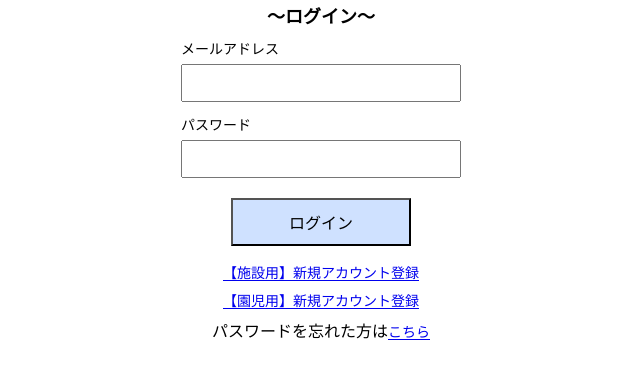
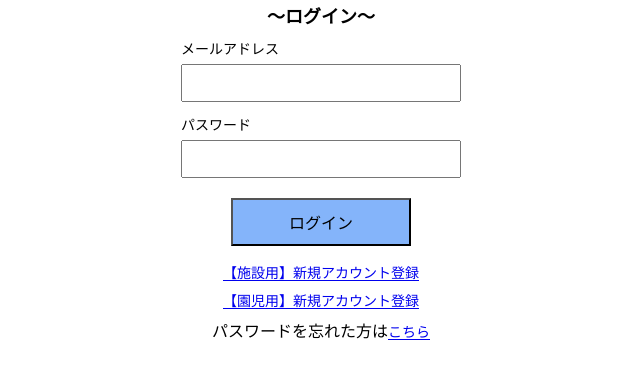
Before and after one commit to mai2130/sodachi_note, a Django app: page /accounts/login/ in a window 1280 px wide. Shown: the part 247-626 px from the top of the page, without its empty margins (319-959 px from the left). Run offline with Django 5.2, Linux system fonts and the light colour scheme.

Commit message:
ログインボタン色修正

```diff
--- a/static/css/login.css
+++ b/static/css/login.css
@@ -83,7 +83,7 @@ select{
   width: 60%;
   margin: 20px auto 0;
   padding: 10px 0;
-  background:#cfe1ff;
+  background:#2579f78f;
   font-size: 16px;
 }
 
```
